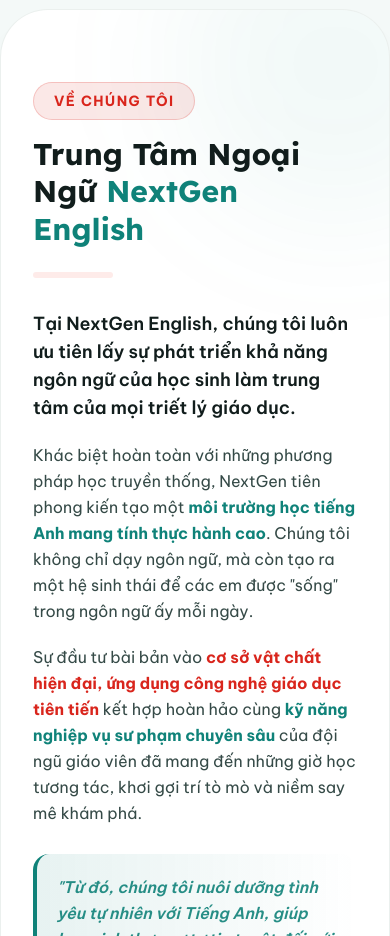
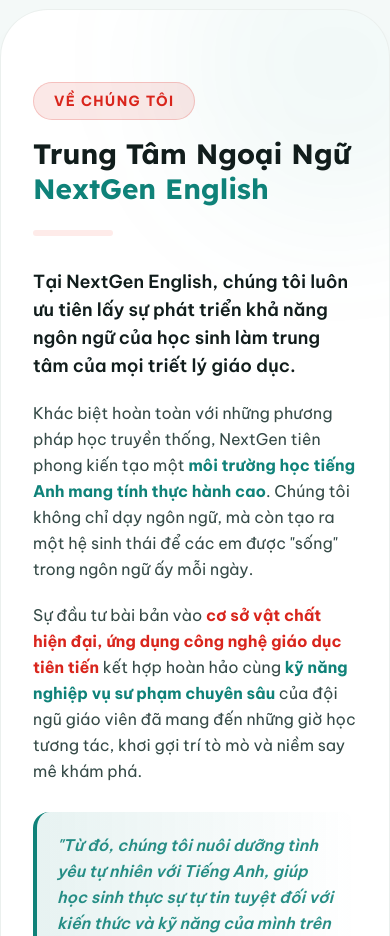
Before and after one commit to nguyenlynktq-design/nextgen, a React (Vite) app: page / in a window 390 px wide. Shown: the part 1480-2416 px from the top of the page. Built offline with nearby package versions, Linux system fonts and the light colour scheme.

Commit message:
Add files via upload

```diff
--- a/src/App.tsx
+++ b/src/App.tsx
@@ -327,8 +327,8 @@
               <span className="inline-flex items-center gap-2 text-secondary font-bold text-sm tracking-widest uppercase bg-secondary/10 px-5 py-2 rounded-full w-fit border border-secondary/20">
                 Về chúng tôi
               </span>
-              <h2 className="font-lexend text-3xl md:text-5xl text-on-surface font-bold leading-tight">
-                Trung Tâm Ngoại Ngữ <br className="hidden md:block"/>
+              <h2 className="font-lexend text-[28px] sm:text-3xl md:text-5xl text-on-surface font-bold leading-tight">
+                Trung Tâm Ngoại Ngữ<br />
                 <span className="text-primary">NextGen English</span>
               </h2>
               <div className="h-1.5 w-20 bg-secondary-container rounded-full mt-2"></div>
```
